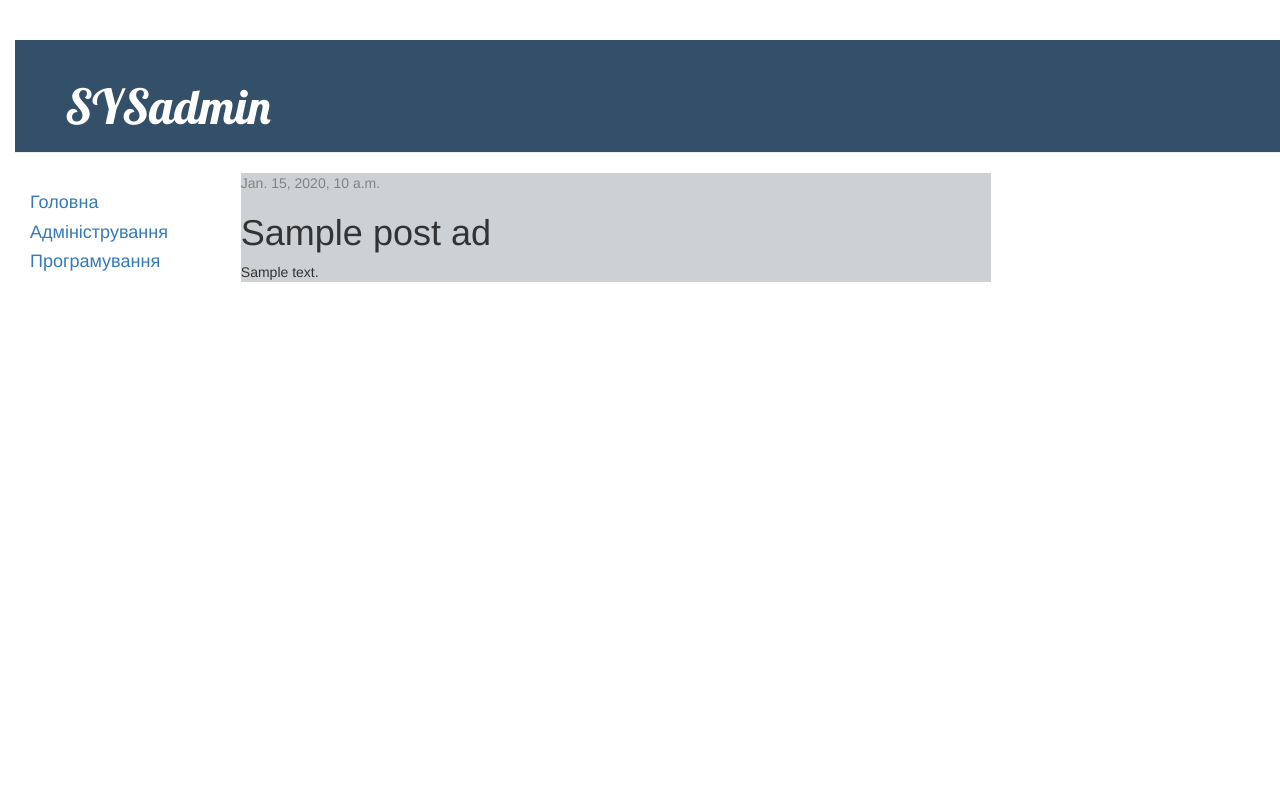
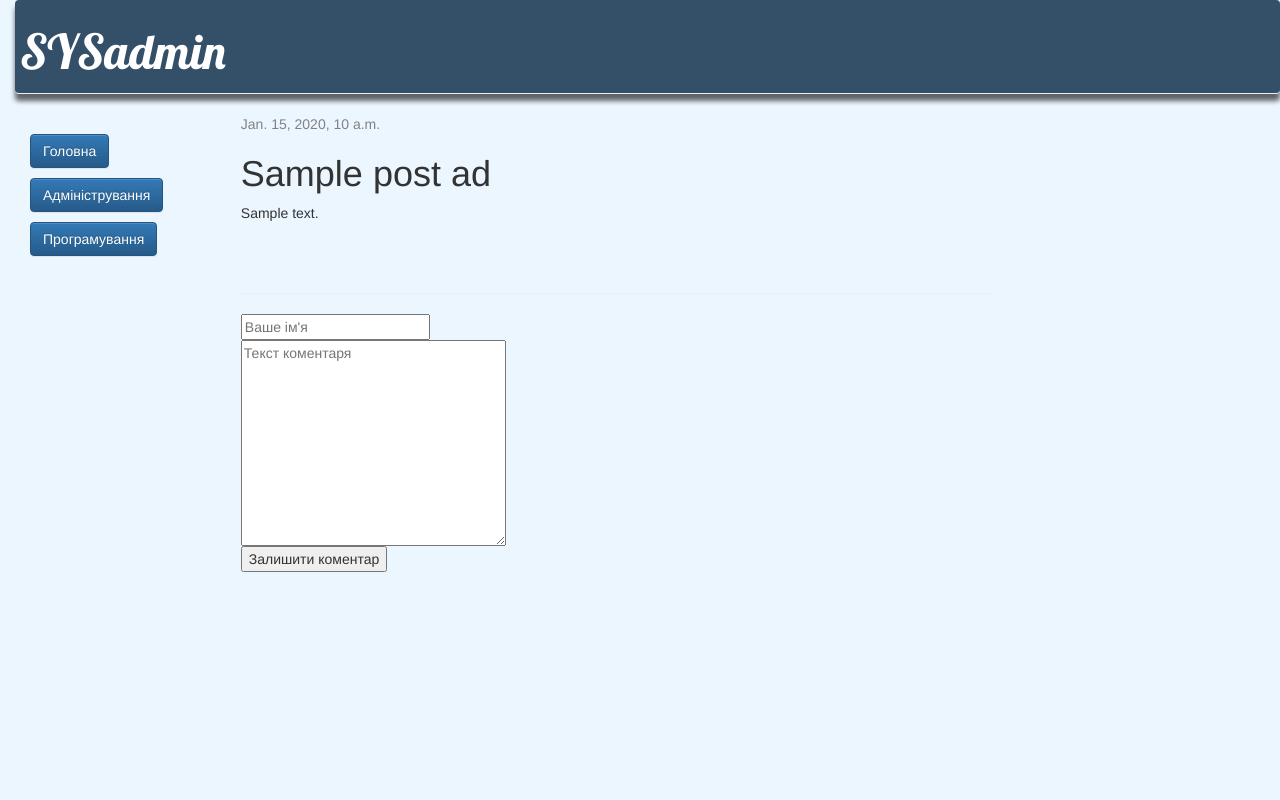
Before and after one commit to andriidanyluik/supersite2, a Django app: template blog/templates/blog/post_detail_ad.html in a window 1280 px wide. Run offline with Django 3.2, Linux system fonts and the light colour scheme; the template is opened without the code that fills it: most values are stand-ins (such as "Sample title", 1, 10 or a date in 2020); some libraries are stand-ins or nearby versions.

Commit message:
5 add css

```diff
--- a/blog/admin.py
+++ b/blog/admin.py
@@ -1,5 +1,7 @@
 from django.contrib import admin
-from .models import  Post_Program, Post_Admin
+from .models import  Post_Program, Post_Admin, Comment_ad, Comment_pg
 
 admin.site.register(Post_Program)
 admin.site.register(Post_Admin)
+admin.site.register(Comment_ad)
+admin.site.register(Comment_pg)
--- a/blog/models.py
+++ b/blog/models.py
@@ -10,7 +10,7 @@ class Post_Admin(models.Model):
     created_date = models.DateTimeField(default=timezone.now)
     published_date = models.DateTimeField(blank=True, null=True)
 
-    def publish(self):
+        def publish(self):
         self.published_date = timezone.now()
         self.save()
 
@@ -36,7 +36,7 @@ class Post_Program(models.Model):
 
 
 class Comment_ad(models.Model):
-	article = models.ForeignKey(Post_Admin, on_delete = models.CASCADE)
+	post_admin = models.ForeignKey(Post_Admin, on_delete = models.CASCADE)
 	author_name = models.CharField("ім'я автора", max_length = 50)
 	comment_text = models.CharField('текст коментаря', max_length = 200)
 
@@ -52,7 +52,7 @@ class Comment_ad(models.Model):
 
 
 class Comment_pg(models.Model):
-	article = models.ForeignKey(Post_Program, on_delete = models.CASCADE)
+	post_program = models.ForeignKey(Post_Program, on_delete = models.CASCADE)
 	author_name = models.CharField("ім'я автора", max_length = 50)
 	comment_text = models.CharField('текст коментаря', max_length = 200)
 
--- a/blog/static/css/blog.css
+++ b/blog/static/css/blog.css
@@ -4,11 +4,14 @@ h1 a {
 }
 body {
     padding-left: 15px;
+    background: : #ECF6FF;
 }
+
+
 .page-header {
     background-color: #345069;
     margin-top: 0;
-    padding: 20px 20px 20px 50px;
+    padding: 20px 20px 20px 40px;
 }
 
 .page-header h1, .page-header h1 a, .page-header h1 a:visited, .page-header h1 a:active {
@@ -19,6 +22,7 @@ body {
 
 .content {
     margin-left: 40px;
+
 }
 
 h1, h2, h3, h4 {
@@ -46,7 +50,7 @@ h1, h2, h3, h4 {
 
 .post_admin {
     margin-bottom: 70px;
-    background-color: #CDD1D4;
+
 }
 
 .post_admin h1 a, .post_admin h1 a:visited {
@@ -54,7 +58,7 @@ h1, h2, h3, h4 {
 }
 .post_program {
     margin-bottom: 70px;
-    background-color: #CDD1D4;
+
 }
 
 .post_program h1 a, .post_admin h1 a:visited {
@@ -65,3 +69,21 @@ h1, h2, h3, h4 {
     padding: 0;
     list-style: none;
 }
+.navbar{
+    margin-top: 0;
+}
+.nav-link , .navbar-brand{ color: #f4f4f4; cursor: pointer;}
+.nav-link{ margin-right: 1em !important;}
+.nav-link:hover{ background: #f4f4f4; color: #f97300; }
+.navbar-collapse{ justify-content: flex-end;}
+.navbar-toggler{  background:#fff !important;}
+
+.navbar-collapse{
+ justify-content: flex-end;
+}
+.bg-dark{
+background-color:#345069!important
+}
+.bg-primary{
+background-color:#007bff!important
+}
--- a/blog/templates/blog/base.html
+++ b/blog/templates/blog/base.html
@@ -6,20 +6,42 @@
         <link rel="stylesheet" href="//maxcdn.bootstrapcdn.com/bootstrap/3.2.0/css/bootstrap.min.css">
 <link rel="stylesheet" href="//maxcdn.bootstrapcdn.com/bootstrap/3.2.0/css/bootstrap-theme.min.css">
         <title>SYSadmin</title>
+         <style>
+   body{
+    background-color: #ECF6FF; /* Цвет фона веб-страницы */
+   }
+
+   .page-header {
+      margin-top: 0;
+      box-shadow: 0px 7px 5px rgba(0,0,0,0.6); /* Тень */
+      padding: 5px; /* Поля вокруг текста */
+      border-radius: 4px; /* Радиус скругления */
+       /* Цвет фона */
+
+                }
+
+ </style>
     </head>
     <body>
     <div class="page-header">
         <h1><a href="/">SYSadmin</a></h1>
     </div>
+
+
+
+
      <div class="container-fluid">
 
     <div class="row">
       <div class="col-sm-2">
       {% block sidebar %}
       <ul class="sidebar-nav">
-          <li><a href="{% url 'index' %}"><h4>Головна</h4></a></li>
-          <li><a href="{% url 'post_admin' %}"><h4>Адміністрування</h4></a></li>
-          <li><a href="{% url 'post_program' %}"><h4>Програмування</h4></a></li>
+
+
+
+       <li><a href="{% url 'index' %}"><h4><button type="button" class="btn btn-primary">Головна</button></h4></li>
+          <li><a href="{% url 'post_admin' %}"><h4><button type="button" class="btn btn-primary">Адміністрування</button></h4></a></li>
+          <li><a href="{% url 'post_program' %}"><h4><button type="button" class="btn btn-primary">Програмування</button></h4></a></li>
       </ul>
      {% endblock %}
       </div>
--- a/blog/templates/blog/post_detail_ad.html
+++ b/blog/templates/blog/post_detail_ad.html
@@ -10,4 +10,16 @@
         <h1>{{ post_ad.title }}</h1>
         <p>{{ post_ad.text|linebreaksbr }}</p>
     </div>
+
+    <hr>
+<form action="" method="POST">
+
+	{% csrf_token %}
+
+	<input type="text" required placeholder ="Ваше ім'я" name="name"><br>
+	<textarea name="text" required="" placeholder="Текст коментаря" cols="30" rows="10"></textarea><br>
+
+	<button type="submit">Залишити коментар</button>
+
+</form>
 {% endblock %}
--- a/blog/urls.py
+++ b/blog/urls.py
@@ -1,5 +1,6 @@
 from django.urls import path
 from . import views
+
 
 urlpatterns = [
 	path('', views.index, name='index'),
@@ -8,6 +9,6 @@ urlpatterns = [
     path('post_admin/<int:pk>/', views.post_detail_ad, name='post_detail_ad'),
     path('post_program/<int:pk>/', views.post_detail_pg, name='post_detail_pg'),
 
-    path('post_admin/<int:pk>leave_comment_ad', views.leave_comment_ad, name = "leave_comment_ad"),
-    path('post_program/<int:pk>leave_comment_pg', views.leave_comment_pg, name = "leave_comment_pg"),
+    #path('post_admin/<int:pk>leave_comment_ad', views.leave_comment_ad, name = "leave_comment_ad"),
+    #path('post_program/<int:pk>leave_comment_pg', views.leave_comment_pg, name = "leave_comment_pg"),
 ]
--- a/blog/views.py
+++ b/blog/views.py
@@ -18,6 +18,8 @@ def post_program(request):
 def post_detail_ad(request, pk):
     post_ad = get_object_or_404(Post_Admin, pk=pk)
     return render(request, 'blog/post_detail_ad.html', {'post_ad': post_ad})
+
+
 
 def post_detail_pg(request, pk):
     post_pg = get_object_or_404(Post_Program, pk=pk)
```
Also changed, not shown: db.sqlite3.
